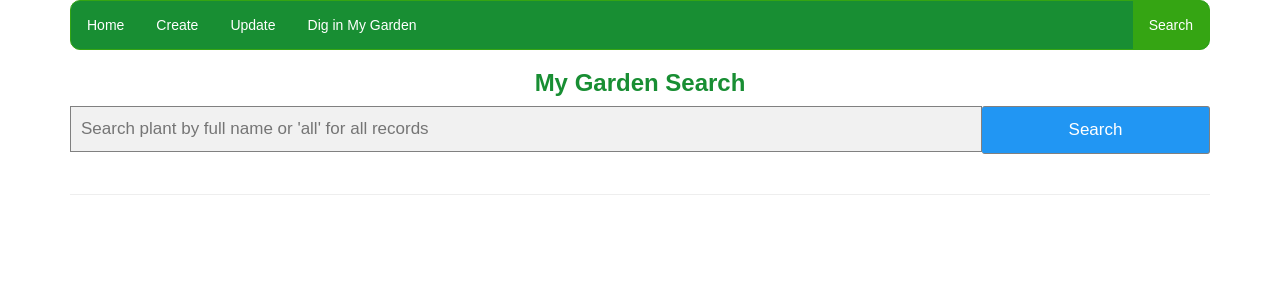
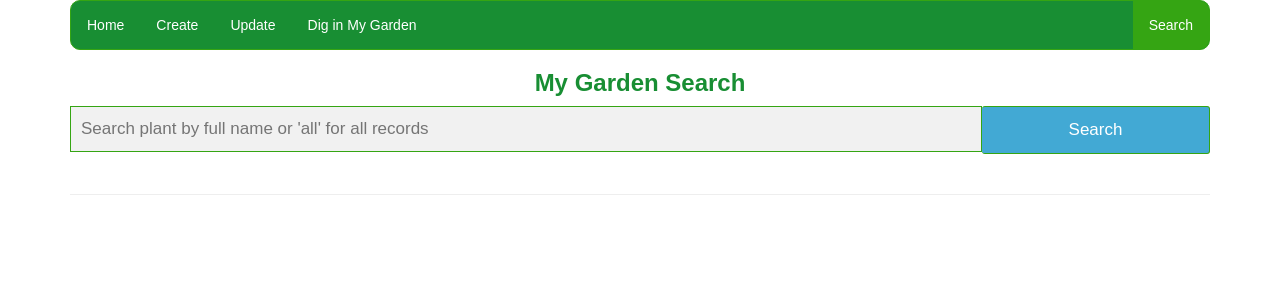
Before and after one commit to jzaiss1/my-garden, a Flask app: page /search in a window 1280 px wide. Shown: the part 189-489 px from the top of the page. Run offline with Flask 2, Linux system fonts and the light colour scheme; parts of the project's set-up code (start-up, migrations or seed data) failed here and were passed over; some libraries are stand-ins or nearby versions.

Commit message:
update colors

```diff
--- a/app/static/css/index.css
+++ b/app/static/css/index.css
@@ -8,7 +8,7 @@ body {
 form.example input[type=text] {
   padding: 10px;
   font-size: 17px;
-  border: 1px solid grey;
+  border: 1px solid #35A513;
   float: left;
   width: 80%;
   background: #f1f1f1;
@@ -17,15 +17,15 @@ form.example button {
   float: left;
   width: 20%;
   padding: 10px;
-  background: #2196F3;
+  background: #42a9d4;
   color: white;
   font-size: 17px;
-  border: 1px solid grey;
+  border: 1px solid #35A513;
   border-left: none;
   cursor: pointer;
 }
 form.example button:hover {
-  background: #0b7dda;
+  background: #42a9d4;
 }
 form.example::after {
   content: "";
```
